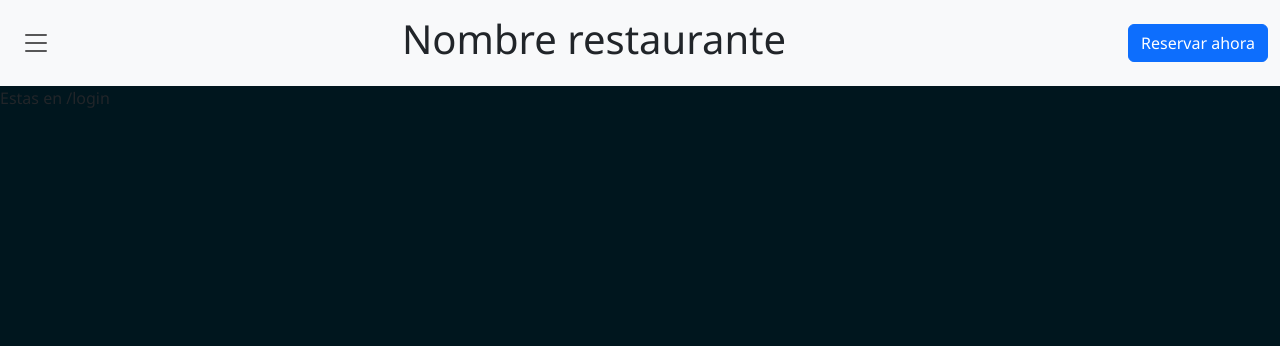
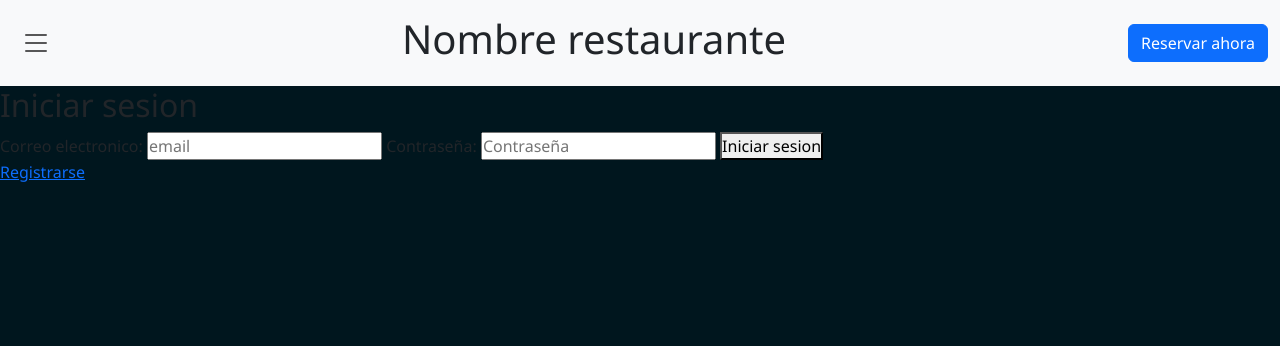
Before and after one commit to Sponton-Lucas/Proyecto-Final-IDS, a Flask app: page /login in a window 1280 px wide. Shown: the top 346 px of the page. Run offline with Flask 3, Linux system fonts and the light colour scheme.

Commit message:
Se agregan las tareas #129 #152 #148

```diff
--- a/front-end/templates/login.html
+++ b/front-end/templates/login.html
@@ -4,6 +4,14 @@
 
 {% block content %}
 
-<p>Estas en /login</p>
+<h2>Iniciar sesion</h2>
+<form action='/' method="post">
+    <label for="email">Correo electronico:</label>
+    <input type="text" id="email" name="email" placeholder="email">
+    <label for="contrasena">Contraseña:</label>
+    <input type="text" id="contrasena" name="contrasena" placeholder="Contraseña">
+    <button type="submit">Iniciar sesion</button>
+</form>
+<a href="/registro">Registrarse</a>
 
 {% endblock %}
```
Also changed, not shown: front-end/templates/index.html (+9 -0 lines), front-end/templates/resenas.html (+8 -1 lines), front-end/static/img/Untitled.jpeg (added).
